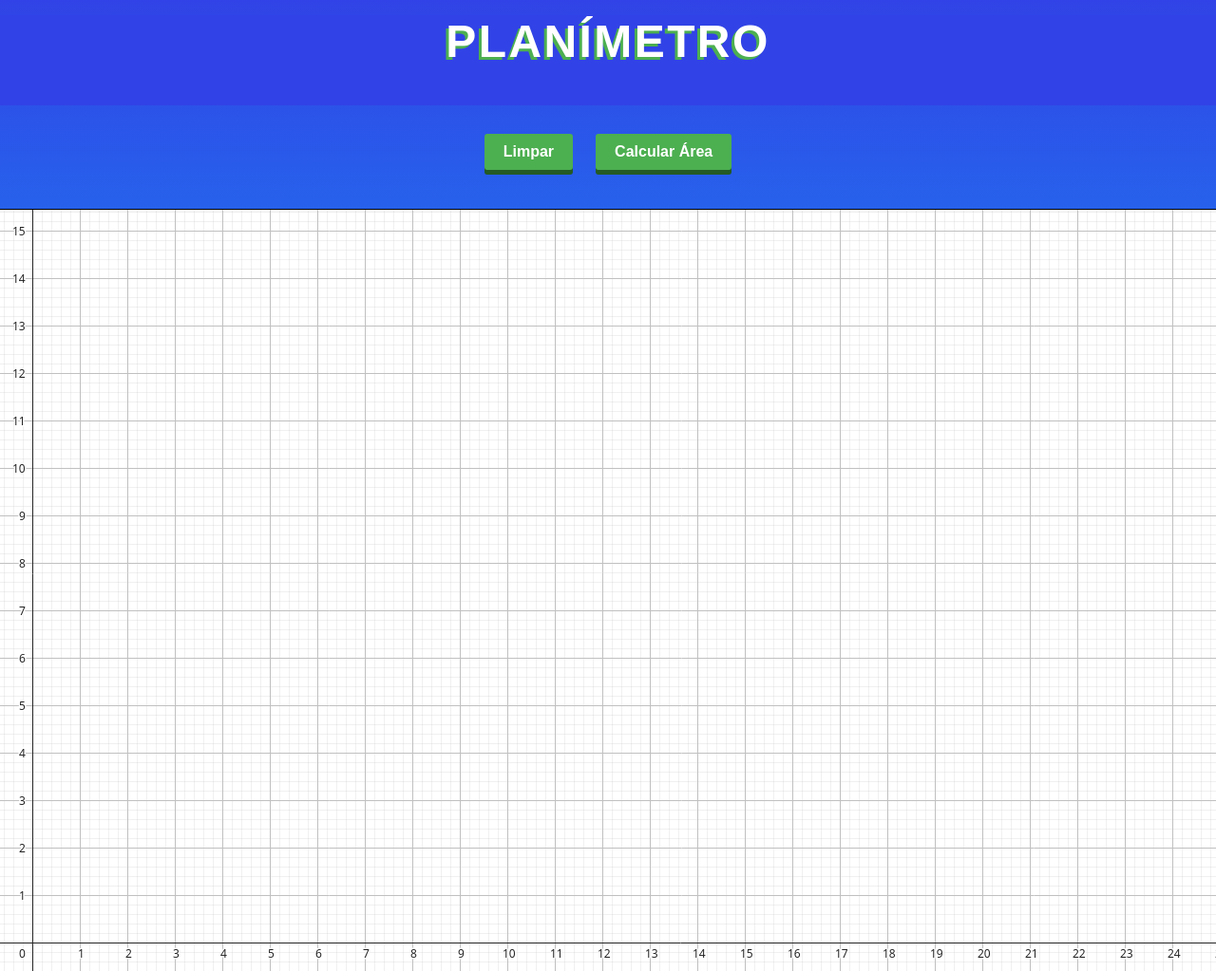
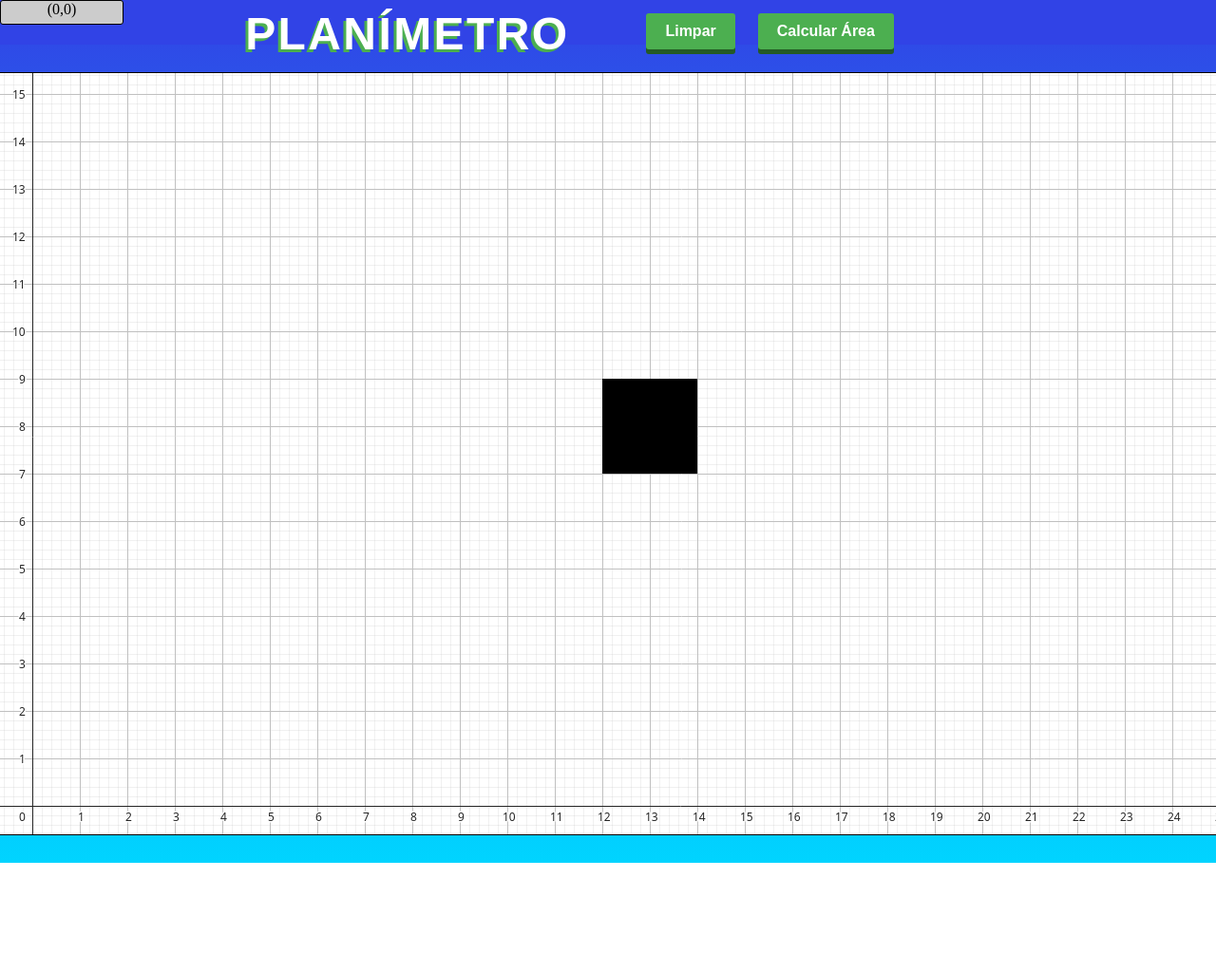
Before and after one commit to caetano-dev/Planimeter, a plain HTML site: page index.html in a window 1280 px wide. Shown: the top 1023 px of the page at 95% size. After the commit the page ends 909 px from the top, so only its background shows below. Drawn offline with Linux system fonts and the light colour scheme.

Commit message:
Adding coordinates and square

```diff
--- a/index.html
+++ b/index.html
@@ -9,24 +9,20 @@
     <body>
         <header>
             <h1>Planímetro</h1>
-        </header>
-
-        <div class="panel">
             <div id="buttons">
                 <button class="clear">Limpar</button>
                 <button class="area">Calcular Área</button>
             </div>
             <h2 id="result"></h2>
-        </div>
+        </header>
 
         <noscript>
             <div class="no-script">
                 <p>Note: Please enable Javascript</p>
             </div>
         </noscript>
-
+        <div id="coordinates">(0,0)</div>
         <canvas class="canvas-main" width="1307" height="802"></canvas>
-        <script src="jscolor/jscolor.js"></script>
         <script src="script.js"></script>
     </body>
 </html
--- a/script.js
+++ b/script.js
@@ -1,6 +1,3 @@
-//canvas tem 1307 de largura e 802 de altura
-//cada quadrado do plano tem 51x51
-
 var can = document.querySelector(".canvas-main");           // variable for the canvas
 var con = can.getContext('2d');                             // variable for the context
 var clearButton = document.querySelector('.clear');         // variable for the clear button
@@ -11,7 +8,7 @@ var mouseX, mouseY;                                         // variables to stor
 var coord = [];                                             // array to store all (x,y) coordinates
 var imageData = con.getImageData(0, 0, can.width, can.height);
 var resultTextArea = document.querySelector('#result');
-
+var coordinates = document.getElementById("coordinates");
 // When clear button is pressed, clear the canvas & reset the coord array back to an empty array
 clearButton.addEventListener('click', function() {
   con.clearRect(0, 0, con.canvas.width, con.canvas.height);
@@ -65,6 +62,7 @@ function calculateArea(coord) {
 
 // event handler for when the left mouse button is held down, the user is drawing
 can.addEventListener('mousedown', function(e) {
+
   mouseX = e.pageX - this.offsetLeft;                              // record the coordinates
   mouseY = e.pageY - this.offsetTop;
 
@@ -77,6 +75,16 @@ can.addEventListener('mousedown', function(e) {
 can.addEventListener('mousemove', function(e) {
   mouseX = e.pageX - this.offsetLeft;
   mouseY = e.pageY - this.offsetTop;
+  var cRect = can.getBoundingClientRect();        // Gets CSS pos, and width/height
+  var canvasX = Math.round(e.clientX - cRect.left);  // Subtract the 'left' of the canvas
+  var canvasY = Math.round(e.clientY - cRect.top);   // from the X/Y positions to make
+  canvasX = canvasX - 36
+  canvasY = can.height - canvasY - 28
+  var x = event.clientX;
+  var y = event.clientY;
+  coordinates.innerHTML = "(" + canvasX + "px, " + canvasY + "px)";
+  coordinates.style.top = y-30 + "px";
+  coordinates.style.left = x+40 + "px";
 
   if (paint) {                                                      // record coordinates only if the paint flag is true, which is set true
     addClick(mouseX, mouseY, true);                                 // when the left mouse button is held down.  Here DRAG is true, to tell
@@ -98,3 +106,14 @@ calculateAreaButton.addEventListener("click", function(){
   resultText = `Valor da área: ${calculateArea(coord)/2500} cm²`
   resultTextArea.innerText = resultText
 })
+
+function drawSquare(x, y, sideLength, drag, con) {
+  coord.push({ X: x, Y: y, DRAG: drag });
+  coord.push({ X: (x+sideLength), Y: y, DRAG: drag });
+  coord.push({ X: (x+sideLength), Y: (y+sideLength), DRAG: drag });
+  coord.push({ X: x, Y: (y+sideLength), DRAG: drag });
+  coord.push({ X: x, Y: y, DRAG: drag });
+  con.fillRect(x, y, sideLength, sideLength);
+}
+
+drawSquare(634, 322, 100, false, con);
--- a/style.css
+++ b/style.css
@@ -30,15 +30,16 @@ body {
 }
 
 header {
-    padding-bottom: 2rem;
-    font-size: 22px;
   background-color: #3143e6;
+  display: flex;
+  justify-content: center;
+  align-items: center;
 }
 
 header h1 {
-    margin-top: 1rem ;
+  margin-top: .5rem ;
   color: white;
-    margin-bottom: .5rem;
+  margin-bottom: -1rem;
   text-align: center;
   font-family: sans-serif;
   font-size: 3rem;
@@ -48,12 +49,6 @@ header h1 {
 }
 .result, #result{
   color: white;
-}
-.panel {
-    display: flex;
-    justify-content: center;
-    padding: 20px;
-    height: 40px;
 }
 
 #colorSelect, #sizeSelect, #buttons {
@@ -65,7 +60,6 @@ header h1 {
 }
 
 button{
-  /* Base styles */
   display: inline-block;
   border: none;
   padding: 10px 20px;
@@ -77,15 +71,11 @@ button{
   text-decoration: none;
   white-space: nowrap;
   vertical-align: middle;
-
-  /* Cool styles */
   background-color: #4CAF50;
   color: white;
   border-radius: 3px;
   box-shadow: 0 5px #245a25;
   transition: all 0.3s ease;
-
-/* Hover and active states */
 }
 
 button:hover {
@@ -97,3 +87,15 @@ button:active {
   box-shadow: 0 1px #666;
   transform: translateY(1px);
 }
+#coordinates {
+  position: absolute;
+  top: 0;
+  left: 0;
+  width: 8rem;
+  height: 1.5rem;
+  background-color: #ccc;
+  border: 1px solid #000;
+  border-radius: 3px;
+  text-align: center;
+  font-size: 1rem;
+}
```
Lines whose indentation alone changed are shown as unchanged.
